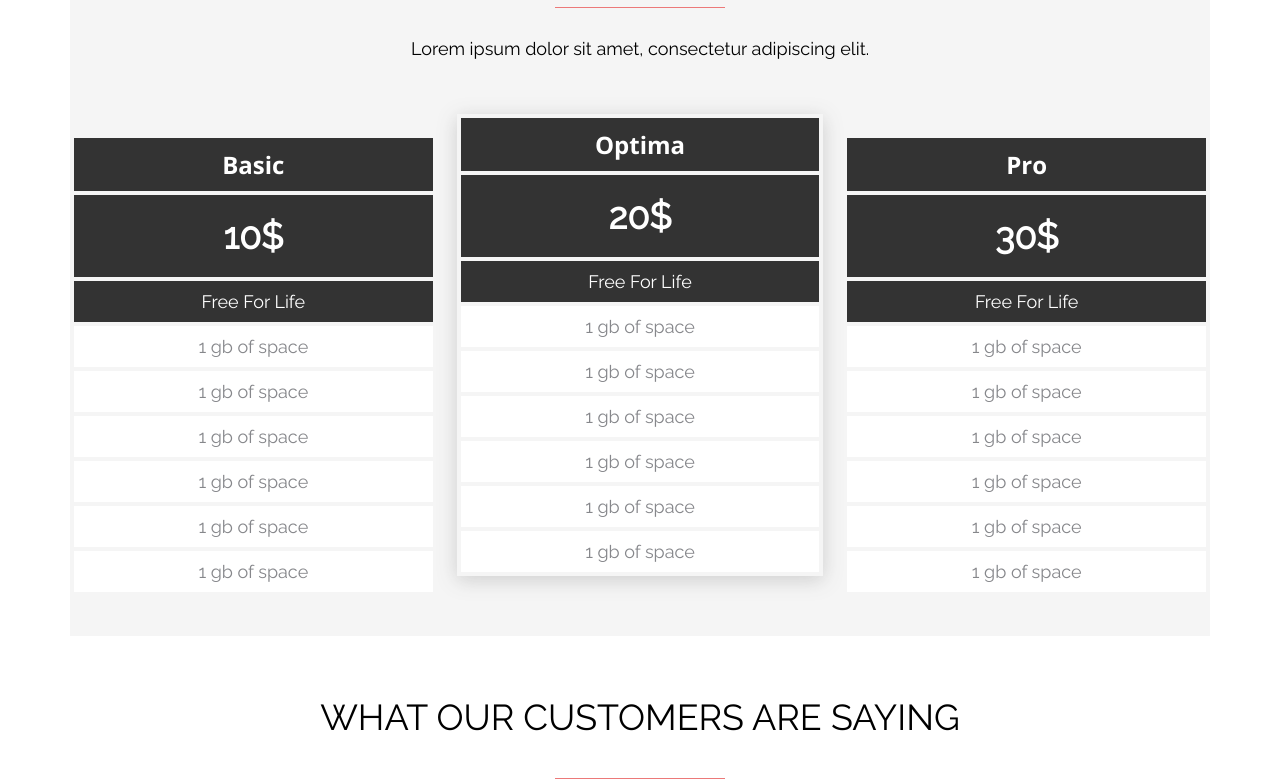
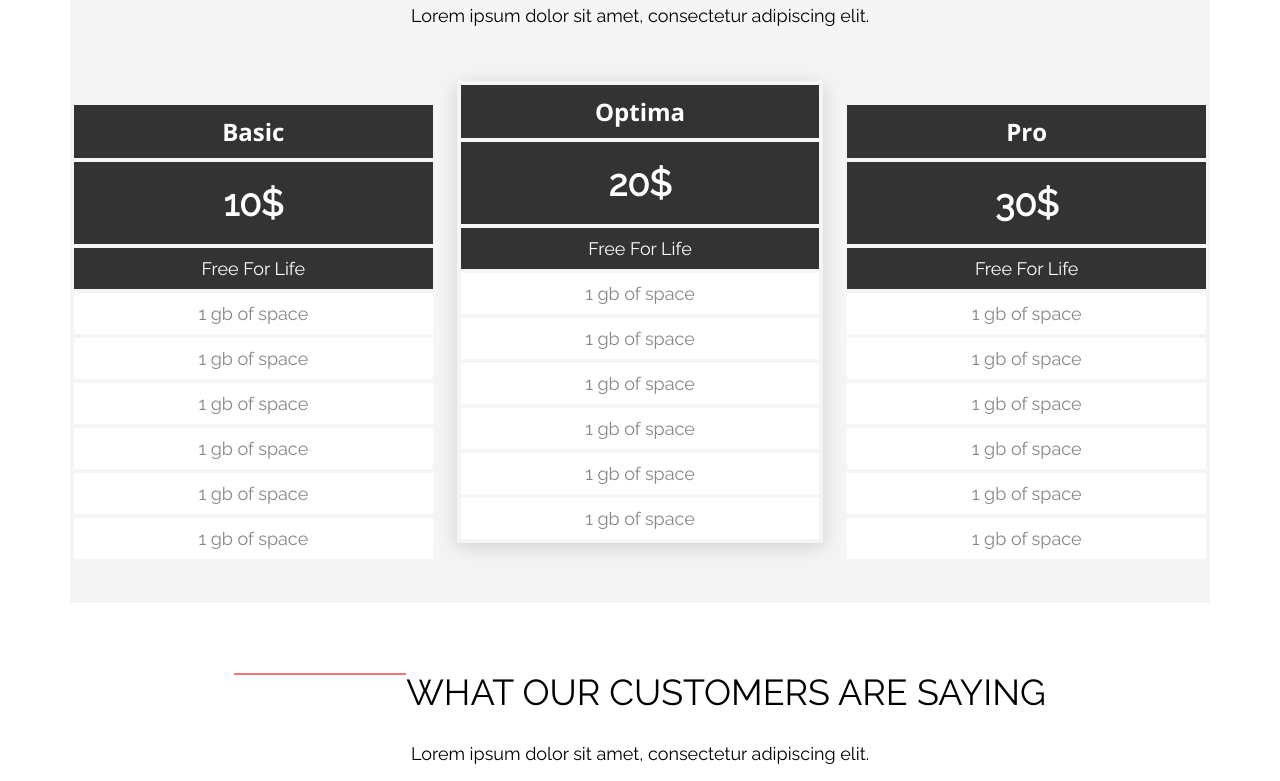
Before and after one commit to Kosarevsky/TMS, a plain HTML site: page HomeWork/index.html in a window 1280 px wide. Shown: the part 678-1459 px from the top of the page. Drawn offline with nearby package versions, Linux system fonts and the light colour scheme.

Commit message:
fix separator

```diff
--- a/HomeWork/css/style.css
+++ b/HomeWork/css/style.css
@@ -240,16 +240,12 @@ h2{
     display: flex;
     align-items: center;
     padding: 20px 0px 20px 20px;
-
 }
 
-.separator{
-    display: flex;
+.pricing__title h2::before{
+    content: "";
+    border: 1px solid #EC7979;
+    width: 170px;
     margin: 10px auto 30px;
-    width: 170px;
-    border-top:  1px solid #EC7979;
+    display: inline-block;
 }
-
-.separator::before{
-    content: "";
-}
--- a/HomeWork/index.html
+++ b/HomeWork/index.html
@@ -38,7 +38,6 @@
             <div class="pricing customer">
                 <div class="pricing__title">
                     <h2>Pricing Options</h2>
-                    <div class="separator"> </div>
                     <p class="pricing_content">
                         Lorem ipsum dolor sit amet, consectetur adipiscing elit.
                     </p>
@@ -93,7 +92,7 @@
             <div class="customer">
                 <div class="pricing__title">
                     <h2>what our customers are saying</h2>
-                    <div class="separator"> </div>
+
                     <p class="pricing_content">
                         Lorem ipsum dolor sit amet, consectetur adipiscing elit.
                     </p>
```
